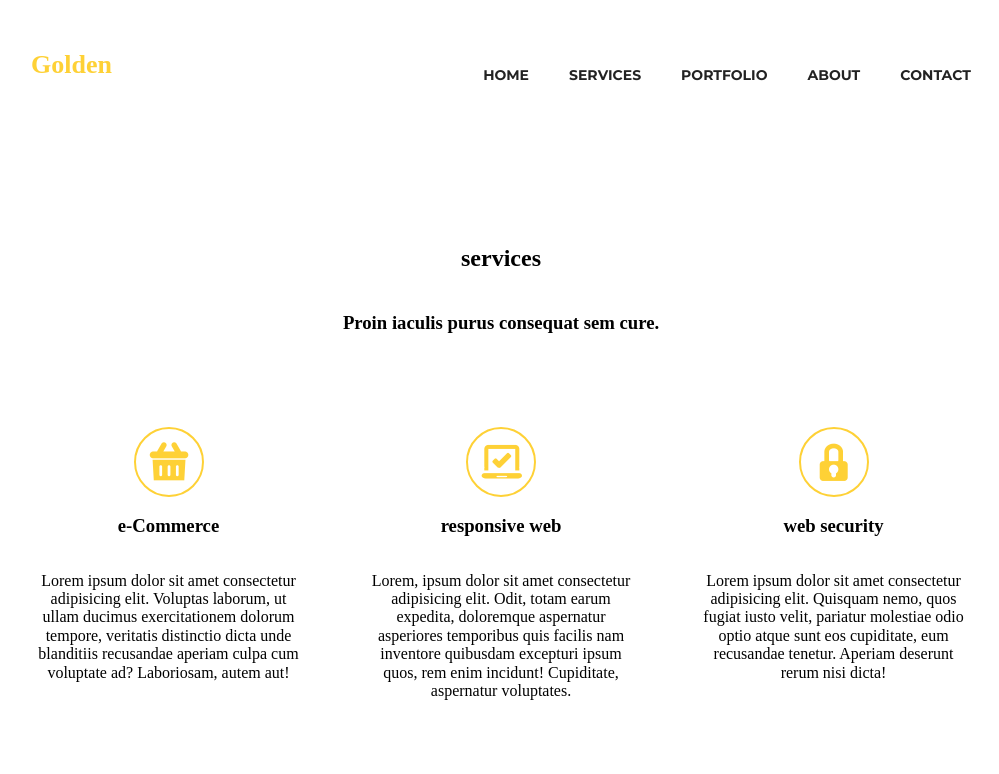
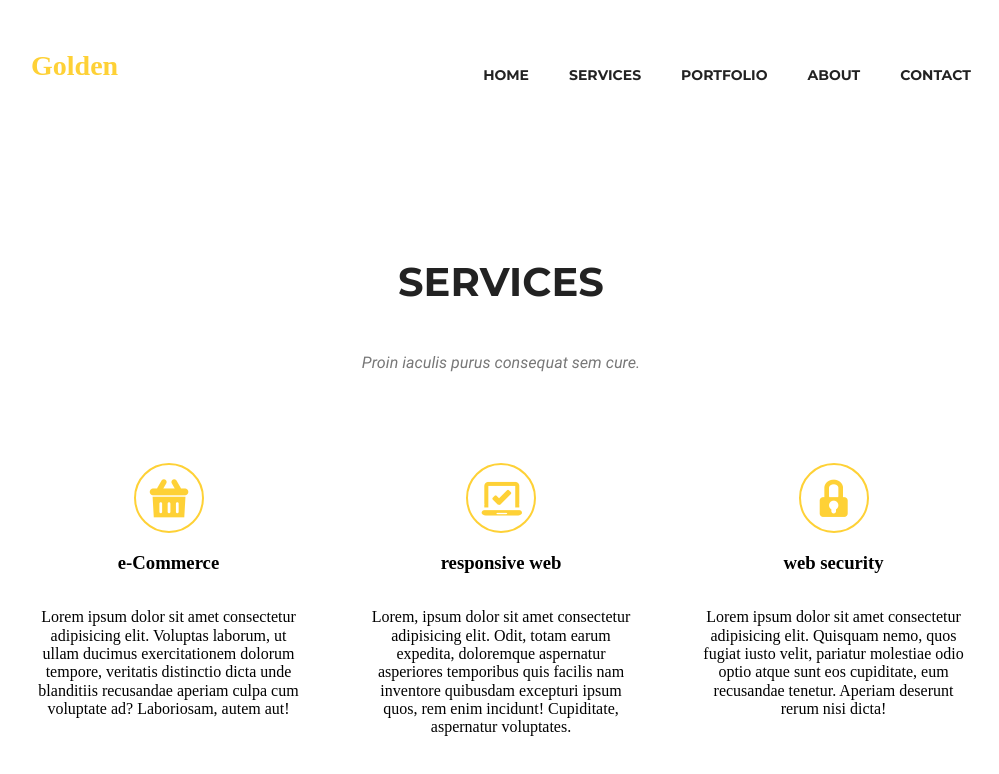
Before and after one commit to anodu/goit-fs-course, a plain HTML site: page html-css/home-work07/index.html in a window 1280 px wide. Shown: the whole page, without its empty margins (139-1138 px from the left). Drawn offline with Linux system fonts and the light colour scheme; a web font is replaced by a local one.

Commit message:
new commit

```diff
--- a/html-css/home-work07/css/style.css
+++ b/html-css/home-work07/css/style.css
@@ -17,7 +17,9 @@
   text-transform: capitalize;
   color: var(--hover-color);
   margin: 0;
-  font-size: 26px;
+  font-size: 28px;
+  font-family: "Dansing_Script";
+  font-weight: 700;
 }
 .menu-list {
   display: flex;
@@ -51,10 +53,18 @@
   text-align: center;
 }
 .title {
-
+  text-transform: uppercase;
+  color: var(--main-color);
+  font-family: "Montserrat";
+  font-weight: 700;
+  font-size: 40px;
 }
 .subtitle {
-
+  font-family: "Roboto";
+  font-weight: 400;
+  font-size: 16px;
+  font-style: italic;
+  color: var(--second-color);
 }
 .services-benefits {
   margin-top: 75px;
```
